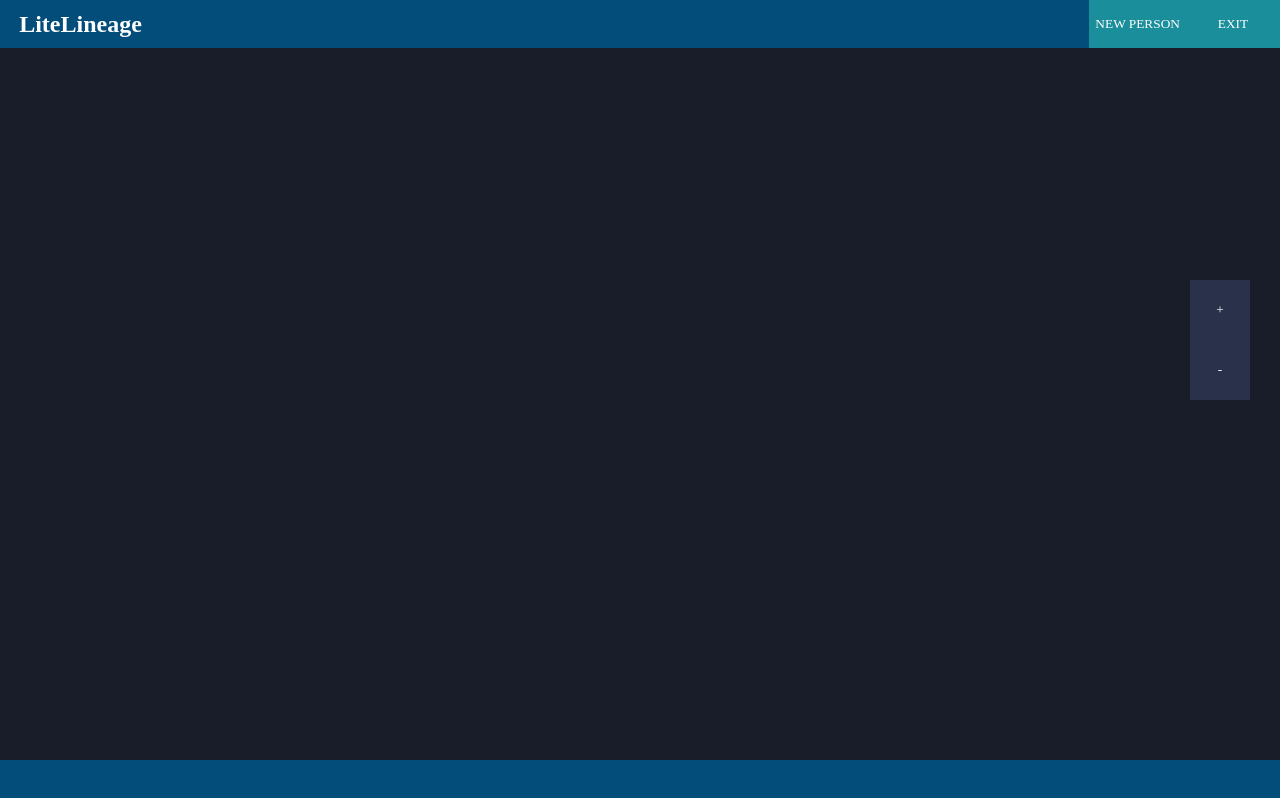
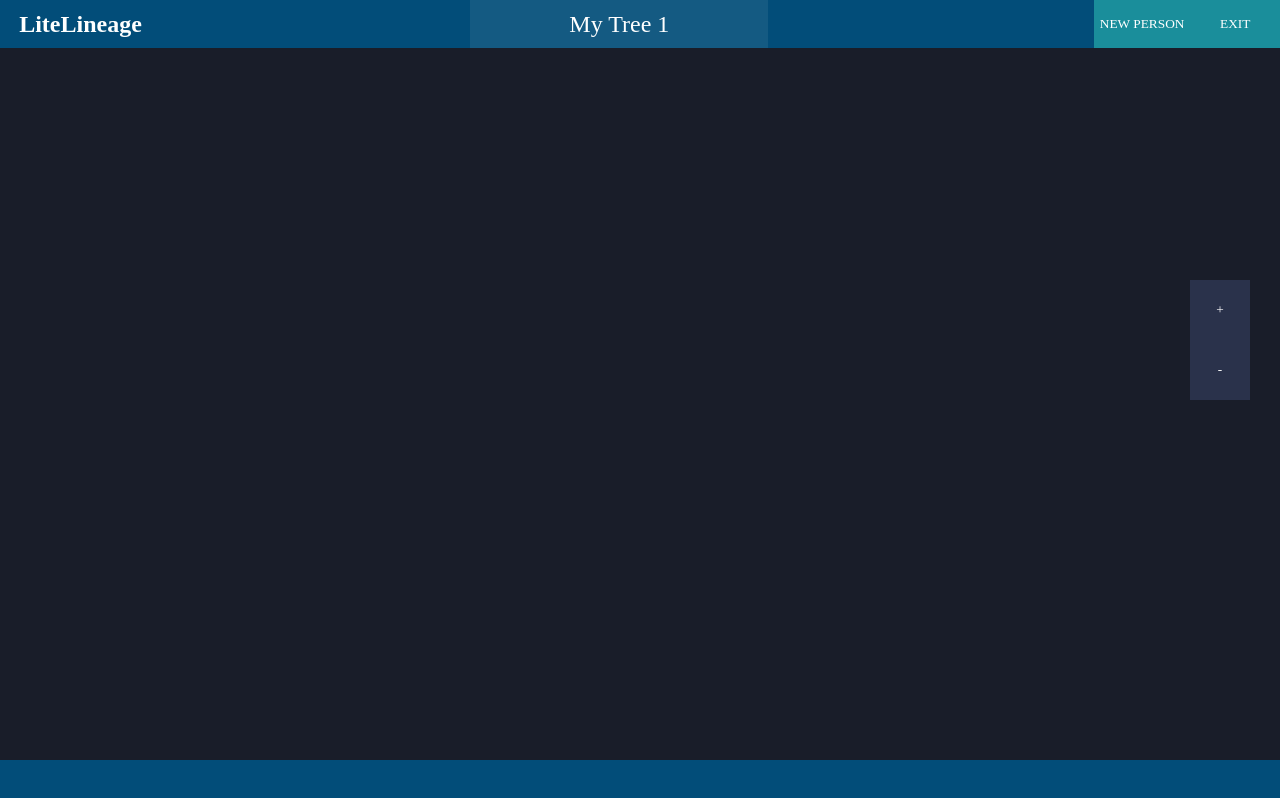
Before and after one commit to DMNK-K/lite-lineage, a React (Create React App) app: page / in a window 1280 px wide. Both pictures are taken after a click on the button "NEW TREE". Built offline with nearby package versions, Linux system fonts and the light colour scheme.

Commit message:
Add UI for tree renaming

```diff
--- a/src/App.css
+++ b/src/App.css
@@ -88,10 +88,12 @@ p
 .main_header
 {
   position: fixed;
+  display:flex;
+  flex-direction: row;
+  justify-content: space-between;
   width:100%;
   height:6%;
   top:0;
-  font-size: 0;/*a fix for whitespace breaking the fit of inline-block elems*/
   background-color: var(--color_secondary);
   z-index: 3;
 }
@@ -117,7 +119,6 @@ p
 
 h1
 {
-  display: inline-block;
   font-family: var(--font_title);
   font-size:3vh;
   line-height: 6vh;
@@ -125,15 +126,12 @@ h1
   margin-top: 0;
   margin-bottom: 0;
   margin-left: 1.5%;
-  width:25%;
 }
 
 .main_nav
 {
-  display:inline-block;
-  vertical-align: top;
-  text-align: right;
-  width:73.5%;
+  display:flex;
+  justify-content: flex-end;
   height:100%;
 }
 
@@ -141,13 +139,32 @@ h1
 {
   display: inline-block;
   height:100%;
-  min-width: 10%;
+  min-width: 7vw;
   background-color: var(--color_tertiary);
 }
 
 .header_button:hover
 {
   background-color: var(--color_secondary);
+}
+
+.header_tree_title_form
+{
+  height:100%;
+}
+
+.header_tree_title
+{
+  height:100%;
+  width:auto;
+  background-color: rgba(255, 255, 255, 0.07);
+  border:none;
+  padding-left:0.5%;
+  padding-right:0.5%;
+  text-align: center;
+  font-family:var(--font_main);
+  color:var(--color_text_prim);
+  font-size:24px;
 }
 
 /* ====== Start view and contents ====== */
--- a/src/App.js
+++ b/src/App.js
@@ -129,11 +129,13 @@ class App extends Component
       return;
     }
 
-    let newTreeNames = [...this.state.treeNames];
+    const newTreeNames = [...this.state.treeNames];
     const i = newTreeNames.indexOf(oldTreeName);
+    if (i >= 0)
+    {
       newTreeNames[i] = newTreeName;
 
-    let copyOfCurrentTree = {...this.state.currentTree};
+      const copyOfCurrentTree = FamilyTree.cloneFromOther(this.state.currentTree);
       copyOfCurrentTree.treeName = newTreeName;
       this.setState(
         {
@@ -145,6 +147,7 @@ class App extends Component
           this.state.currentTree.save();
         }
       );
+    }
   }
 
   handleOpenTree(treeName)
--- a/src/Helpers.js
+++ b/src/Helpers.js
@@ -55,8 +55,9 @@ const helpers = {
           x: position.x - offset.left,
           y: position.y - offset.top,
         };
+    }
 
-    }
+
 };
 
 export default helpers;
--- a/src/components/Header.jsx
+++ b/src/components/Header.jsx
@@ -10,14 +10,59 @@ class Header extends Component
     constructor(props)
     {
         super(props);
+        this.state = {tempTreeName: "", editingTreeName: false}
+        this.editTreeName = this.editTreeName.bind(this);
+        this.endEditingTreeName = this.endEditingTreeName.bind(this);
+        this.startEditingTreeName = this.startEditingTreeName.bind(this);
     }
 
-    //state = {  }
+    editTreeName(e)
+    {
+        const regex = /[^a-zA-Z0-9ąęćżźśńłóĄĘĆŻŹŚŃŁÓ\- _]/;
+        if (!regex.test(e.target.value))
+        {
+            this.setState({tempTreeName: e.target.value});
+        }
+
+    }
+
+    endEditingTreeName(e, isSubmit)
+    {
+        if (isSubmit)
+        {
+            e.preventDefault();
+        }
+        if (this.state.tempTreeName.length > 0)
+        {
+            this.context.treeHandlers.handleRenameTree(this.context.currentTree.treeName, this.state.tempTreeName);
+        }
+        this.setState({editingTreeName: false});
+    }
+
+    startEditingTreeName()
+    {
+        this.setState({editingTreeName: true, tempTreeName: this.context.currentTree.treeName});
+    }
+
     render()
     {
         return(
         <header className="main_header">
             <h1>LiteLineage</h1>
+            {this.context.isInTree === true &&
+                <form onSubmit={(e) => this.endEditingTreeName(e, true)} className="header_tree_title_form">
+                    <input
+                        onFocus={this.startEditingTreeName}
+                        onBlur={(e) => this.endEditingTreeName(e, false)}
+                        value={(this.state.editingTreeName === true) ? this.state.tempTreeName : this.context.currentTree.treeName}
+                        onChange={(e) => this.editTreeName(e)}
+                        type="text"
+                        name="tree_name"
+                        className="header_tree_title"
+                    ></input>
+                </form>
+            }
+
             {this.context.isInTree === true && <NavInFamily/>}
         </header>
         );
```
Also changed, not shown: 1 other file (tests, documents, lock files or other folders). Lines whose indentation alone changed are shown as unchanged.
